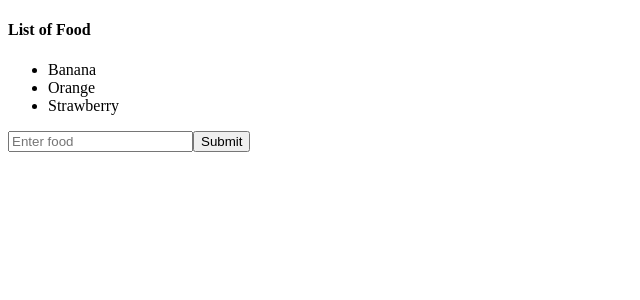
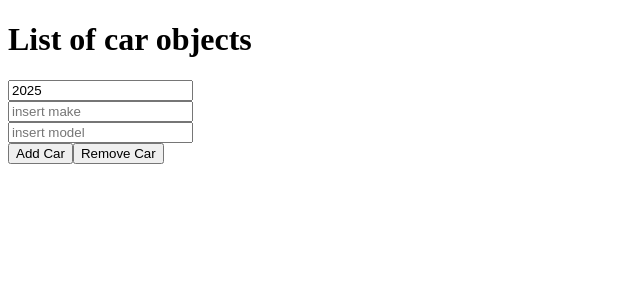
Before and after one commit to P10r10/BroCode, a React (Vite) app in the folder bro-code/: page / in a window 1280 px wide. Shown: the top 300 px of the page, without its empty margins (0-640 px from the left). Built offline with nearby package versions, Linux system fonts and the light colour scheme.

Commit message:
MyComponent5.jsx

```diff
--- a/bro-code/src/App.jsx
+++ b/bro-code/src/App.jsx
@@ -1,10 +1,10 @@
-import MyComponent4 from "./components/MyComponent/MyComponent4.jsx";
+import MyComponent5 from "./components/MyComponent/MyComponent5.jsx";
 
 function App() {
 
     return (
         <>
-            <MyComponent4/>
+            <MyComponent5/>
         </>
     );
 }
--- a/bro-code/src/components/MyComponent/MyComponent.jsx
+++ b/bro-code/src/components/MyComponent/MyComponent.jsx
@@ -1,5 +1,6 @@
 import {useState} from "react";
 
+//USESTATE
 function MyComponent() {
 
     const [name, setName] = useState("No name...")
--- a/bro-code/src/components/MyComponent/MyComponent2.jsx
+++ b/bro-code/src/components/MyComponent/MyComponent2.jsx
@@ -1,5 +1,6 @@
 import {useState} from "react";
 
+//ONCHANGE EVENT HANDLER
 function MyComponent2() {
 
     const [name, setName] = useState("Guest");
--- a/bro-code/src/components/MyComponent/MyComponent3.jsx
+++ b/bro-code/src/components/MyComponent/MyComponent3.jsx
@@ -1,5 +1,6 @@
 import {useState} from "react";
 
+//UPDATE THE STATE OF AN OBJECT
 function MyComponent3() {
 
     const [car, setCar] = useState({
--- a/bro-code/src/components/MyComponent/MyComponent4.jsx
+++ b/bro-code/src/components/MyComponent/MyComponent4.jsx
@@ -1,5 +1,6 @@
 import {useState} from "react";
 
+//UPDATE THE STATE OF ARRAYS
 function MyComponent4() {
 
     const [foods, setFoods] = useState(["Banana", "Orange", "Strawberry"]);
--- /dev/null
+++ b/bro-code/src/components/MyComponent/MyComponent5.jsx
@@ -0,0 +1,38 @@
+import {useState} from "react";
+
+//UPDATE THE STATE OF AN ARRAY OF OBJECTS
+function MyComponent5() {
+
+    const [cars, setCars] = useState([]);
+    const [year, setYear] = useState(new Date().getFullYear());
+    const [make, setMake] = useState("");
+    const [model, setModel] = useState("");
+    const handleAddCar = () => {
+        setCars(c => [...c, {year: year, make: make, model: model}]);
+        setYear(new Date().getFullYear());
+        setMake("");
+        setModel("");
+    }
+    const handleRemoveCar = (index) => setCars(cars.filter((_, i) => (i !== index)));
+    const handleChangeYear = (e) => setYear(e.target.value);
+    const handleChangeMake = (e) => setMake(e.target.value);
+    const handleChangeModel = (e) => setModel(e.target.value);
+
+    return (
+        <div>
+            <h1>List of car objects</h1>
+            <ul>
+                {cars.map(((car, index) =>
+                    <li key={index} onClick={() => handleRemoveCar(index)}>
+                        {car.make} {car.model} de {car.year}</li>))}
+            </ul>
+            <input type="number" value={year} placeholder="year" onChange={handleChangeYear}/><br/>
+            <input type="text" value={make} placeholder="insert make" onChange={handleChangeMake}/><br/>
+            <input type="text" value={model} placeholder="insert model" onChange={handleChangeModel}/><br/>
+            <button onClick={handleAddCar}>Add Car</button>
+            <button>Remove Car</button>
+        </div>
+    );
+}
+
+export default MyComponent5;
```
